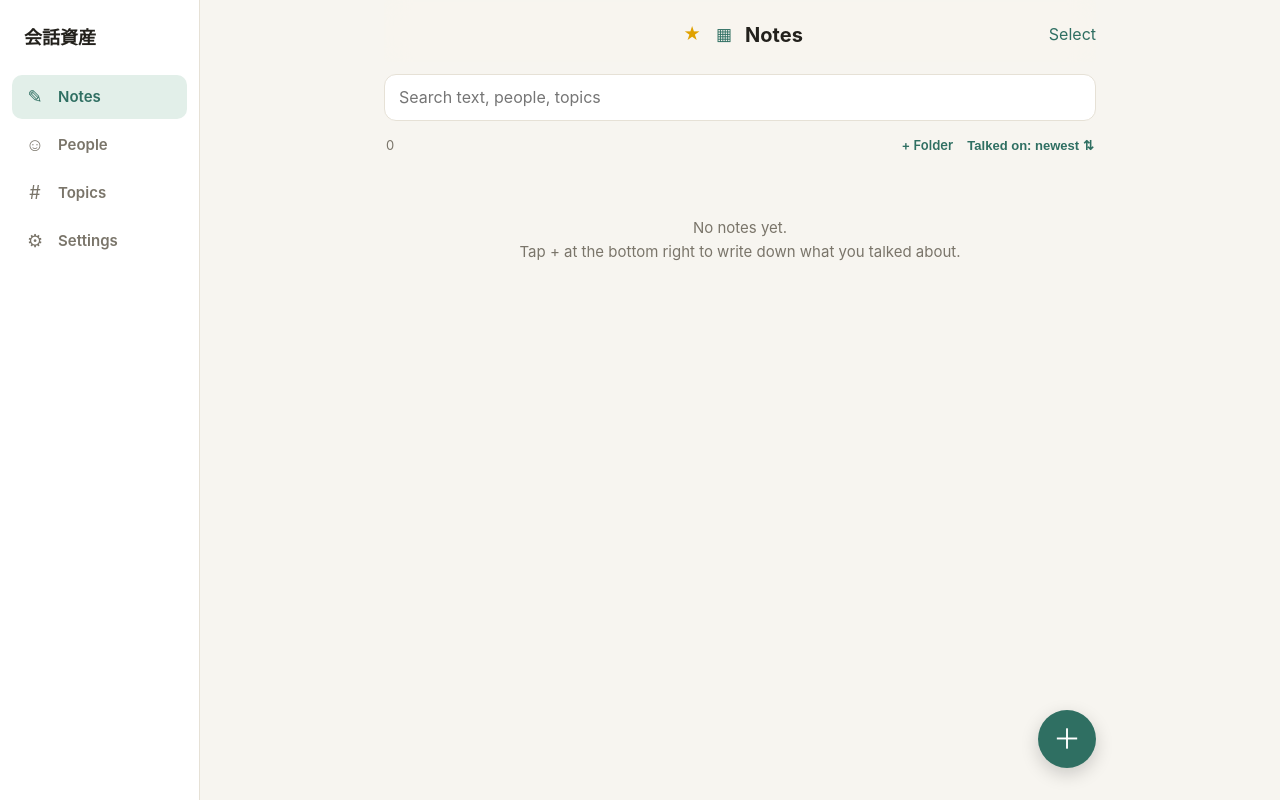
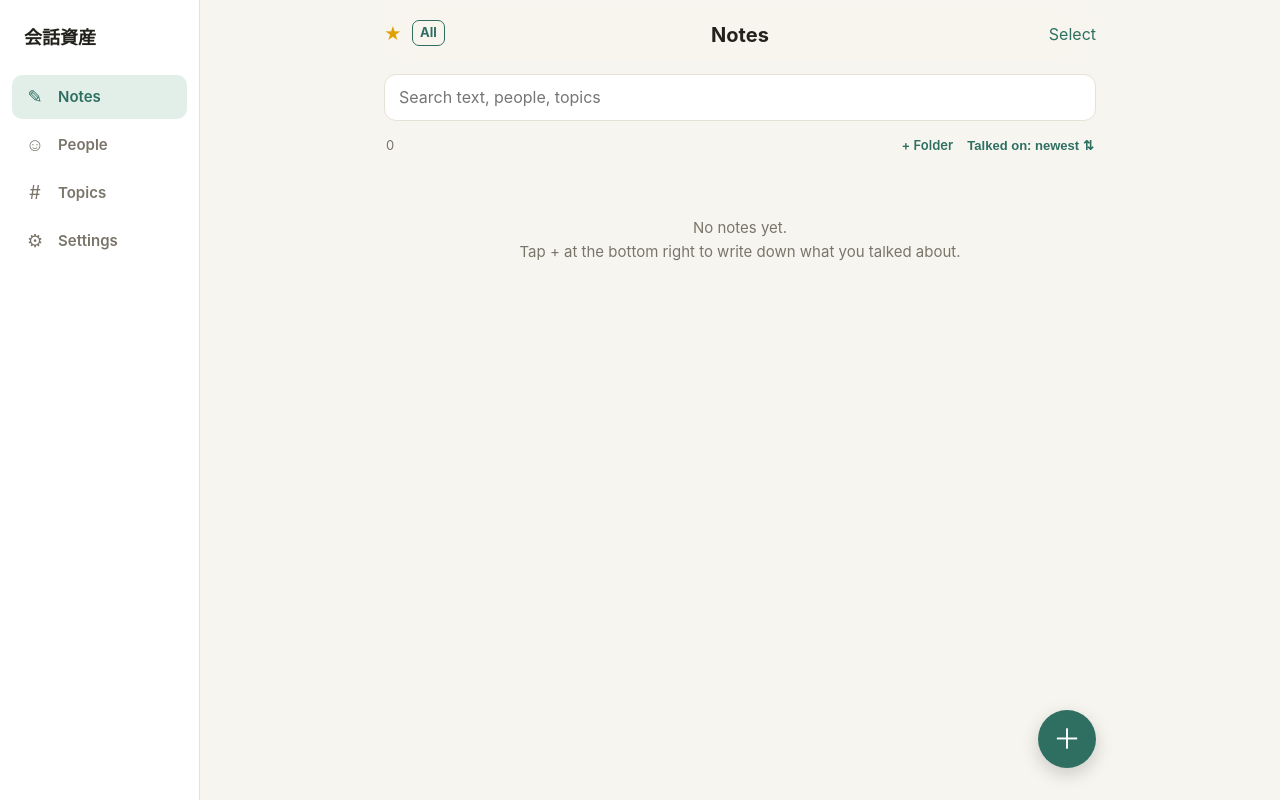
Before and after one commit to Kaiwaapp/kaiwa-shisan, a React (Vite) app: page / in a window 1280 px wide. Built offline with nearby package versions, Linux system fonts and the light colour scheme.

Commit message:
見出しの★とすべてのアイコンを左端に移し、▦を「All」の文字にする
Co-Authored-By: Claude Opus 5.5 <noreply@anthropic.com>
Claude-Session: https://claude.ai/code/session_01QRm74kcLhPuebR6Cyrhcxy

```diff
--- a/src/ui/components.tsx
+++ b/src/ui/components.tsx
@@ -6,15 +6,12 @@ import { formatDate, go, useStore } from './hooks';
 import { copyText, SelectMark, toast, useInteract, usePress, type ItemRef } from './interact';
 import { t } from '../i18n';
 
-/** lead: タイトルの左に並べるアイコン(お気に入り・すべて など) */
+/** lead: 見出し行の左端に並べるアイコン(お気に入り・すべて など)。戻るボタンより左に出す */
 export function Header({ title, left, right, lead }: { title: ReactNode; left?: ReactNode; right?: ReactNode; lead?: ReactNode }) {
   return (
     <header className="header">
-      <div className="header-side">{left}</div>
-      <div className="header-center">
-        {lead}
-        <h1 className="header-title">{title}</h1>
-      </div>
+      <div className={`header-side ${lead ? 'with-lead' : ''}`}>{lead}{left}</div>
+      <h1 className="header-title">{title}</h1>
       <div className="header-side right">{right}</div>
     </header>
   );
--- a/src/ui/folders.tsx
+++ b/src/ui/folders.tsx
@@ -15,12 +15,12 @@ export const folderHref = (scope: FolderScope, id: ID | null) => (id ? `${SCOPE_
 export const allHref = (scope: FolderScope) => `${SCOPE_BASE[scope]}/all`;
 export const favHref = (scope: FolderScope) => `${SCOPE_BASE[scope]}/fav`;
 
-/** 見出しの左に出すアイコン: お気に入り一覧と「すべての記録/人/話題」へ */
+/** 見出し行の左端に出すアイコン: お気に入り一覧と「すべての記録/人/話題」へ */
 export function TitleIcons({ scope }: { scope: FolderScope }) {
   return (
     <span className="title-icons">
       <button className="icon-btn fav" aria-label={t('お気に入り')} title={t('お気に入り')} onClick={() => go(favHref(scope))}>★</button>
-      <button className="icon-btn" aria-label={t(ALL_LABEL[scope])} title={t(ALL_LABEL[scope])} onClick={() => go(allHref(scope))}>▦</button>
+      <button className="icon-btn all" aria-label={t(ALL_LABEL[scope])} title={t(ALL_LABEL[scope])} onClick={() => go(allHref(scope))}>All</button>
     </span>
   );
 }
--- a/src/ui/styles.css
+++ b/src/ui/styles.css
@@ -57,8 +57,7 @@ button:disabled { opacity: .4; cursor: default; }
   background: color-mix(in srgb, var(--bg) 88%, transparent);
   backdrop-filter: saturate(1.4) blur(12px); -webkit-backdrop-filter: saturate(1.4) blur(12px);
 }
-.header-center { display: flex; align-items: center; justify-content: center; gap: 6px; min-width: 0; max-width: 60vw; }
-.header-title { margin: 0; font-size: 17px; font-weight: 700; text-align: center; white-space: nowrap; overflow: hidden; text-overflow: ellipsis; min-width: 0; }
+.header-title { margin: 0; font-size: 17px; font-weight: 700; text-align: center; white-space: nowrap; overflow: hidden; text-overflow: ellipsis; max-width: 60vw; }
 .header-side { display: flex; }
 .header-side.right { justify-content: flex-end; }
 .link { color: var(--accent); font-size: 16px; padding: 6px 0; }
@@ -276,7 +275,10 @@ button:disabled { opacity: .4; cursor: default; }
 .copy-btn:active { background: var(--bg); color: var(--accent); }
 .copy-line { align-self: flex-end; margin-top: -8px; }
 /* ---- お気に入り ---- */
-.title-icons { display: inline-flex; gap: 2px; flex: none; }
+.title-icons { display: inline-flex; gap: 4px; flex: none; margin-left: -6px; }
+.header-side.with-lead { align-items: center; gap: 8px; min-width: 0; }
+.header-side.with-lead > .link { min-width: 0; overflow: hidden; text-overflow: ellipsis; white-space: nowrap; }
+.icon-btn.all { width: auto; padding: 0 7px; height: 26px; font-size: 13px; font-weight: 700; border: 1.5px solid currentColor; border-radius: 7px; }
 .icon-btn {
   width: 30px; height: 30px; border-radius: 8px; display: inline-flex; align-items: center; justify-content: center;
   color: var(--accent); font-size: 17px; line-height: 1;
@@ -355,8 +357,7 @@ body.dragging { cursor: grabbing; }
   .app.editor-app { max-width: 760px; }
   .screen { padding: 0; }
   .header { margin: 0 0 12px; padding-left: 0; padding-right: 0; padding-top: 18px; }
-  .header-title { font-size: 20px; }
-  .header-center { max-width: 420px; }
+  .header-title { font-size: 20px; max-width: 420px; }
   .main { padding-bottom: 120px; }
 
   /* 下のタブを左のサイドバーに */
```
Also changed, not shown: 4 other files (tests, documents, lock files or other folders).
